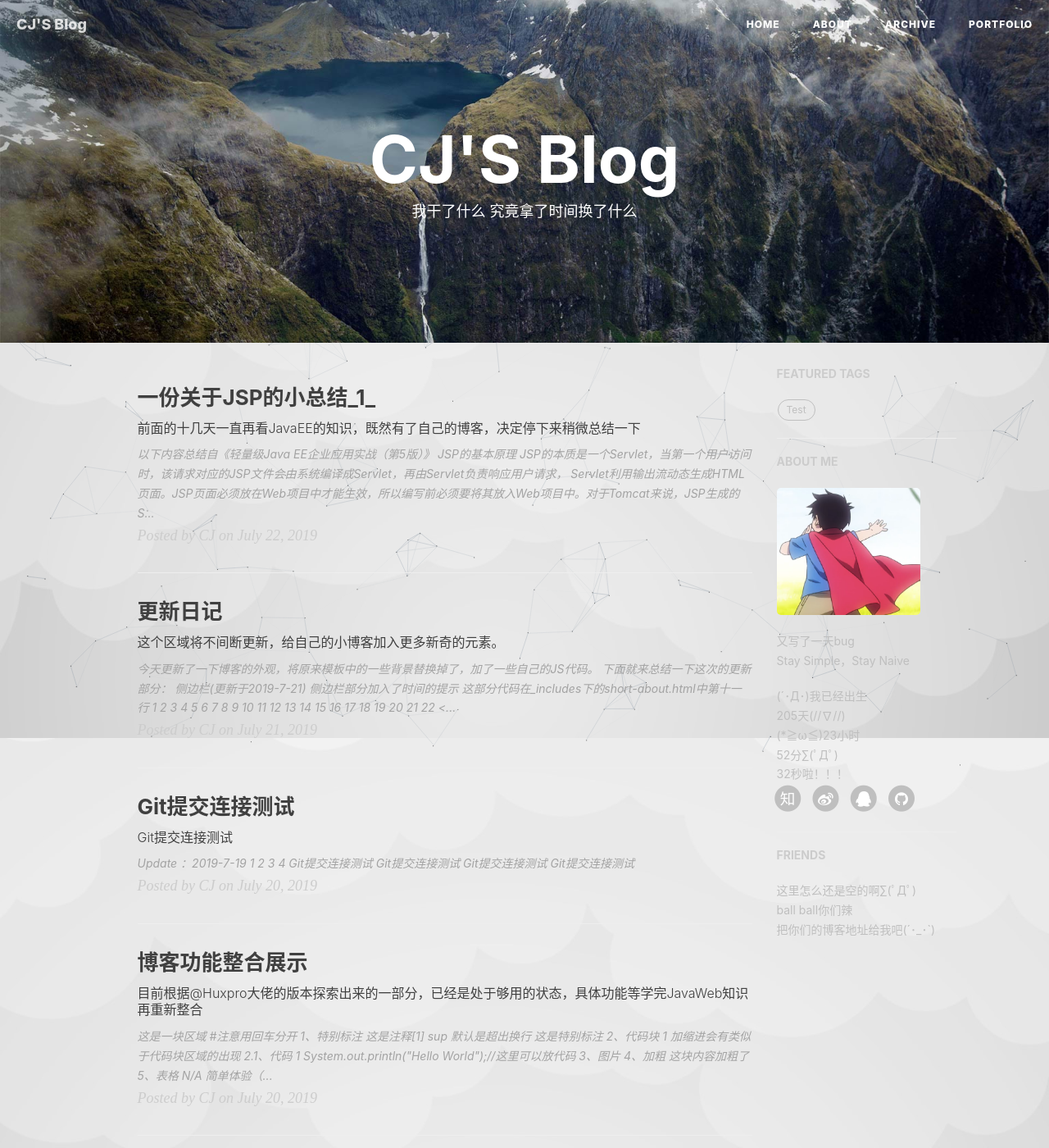
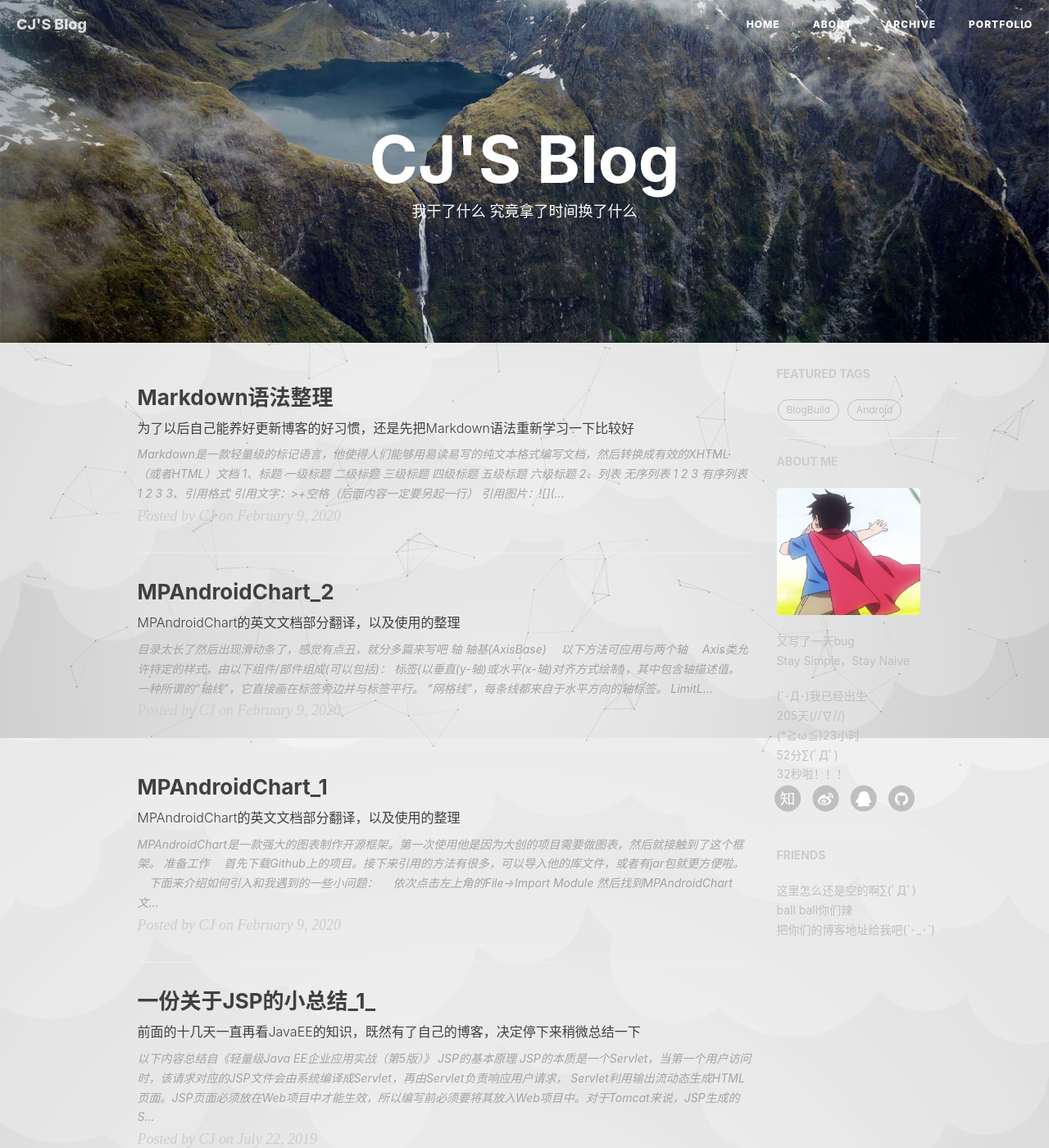
Before and after one commit to CJ0301/CJ0301.github.io, a Jekyll site: the page built from index.html, in a window 1280 px wide and 1400 px high. Shown: the whole window at 82% size. Built offline with Jekyll 4.4.1, drawn with Linux system fonts in a browser that asks for light colours; nearby versions of some CDN libraries; the list of posts is cut into pages by our own code; comment, search, counter and statistics services are not loaded.

Commit message:
20200209 updata

````diff
--- a/_posts/2019-7-20-article-test.md
+++ /dev/null
@@ -1,54 +0,0 @@
----
-layout: 		post
-title: 			"博客功能整合展示"
-subtitle: 		"目前根据@Huxpro大佬的版本探索出来的一部分，已经是处于够用的状态，具体功能等学完JavaWeb知识再重新整合"
-author: 		"CJ"
-header-img: 	"img/post-bg-test.jpg"
-header-mask: 	0.3
-catalog: 		true
-mathjax: 		true
-tags:
-  - Test
-  - Life
----
-
-> 这是一块区域	#注意用回车分开
-
-### 1、特别标注
-
-这是注释<sup>[[1]](#ref1)</sup> sup<br/>
-默认是超出换行<br/>
-这是`特别标注`
-
-### 2、代码块
-
-	加缩进会有类似于代码块区域的出现
-
-
-#### 2.1、代码
-```java
-System.out.println("Hello World");//这里可以放代码
-```
-
-### 3、图片
-![](/img/hero.png)
-
-### 4、加粗
-**这块内容加粗了**
-
-### 5、表格
-
-| N/A      | 简单体验（页面）  | 中等体验（mini-app） | 核心体验（app） |
-| -------- | ----------------- | -------------------- | --------------- |
-| 纯微信流 | 公众号 小程序     | 小程序               | 我想要个原生啊  |
-| 创业公司 | 公众号 Web 小程序 | Web 小程序           | 拉回原生啊      |
-| 中大公司 | 公众号 Web 小程序 | Web 小程序           | 拉回原生啊      |
-| 巨头公司 | 公众号 Web        | 不跟微信玩           | 不跟微信玩      |
-
-### 6、数学公式
-
-$\Sigma = \\{0, 1\\}$
-
-### 7、链接与注释
-- [这里可以加友情连接](http://www.baidu.com)<br/>
-1.<a id="ref1">[注释]
--- a/_posts/2019-7-20-git-commit.md
+++ /dev/null
@@ -1,17 +0,0 @@
----
-layout: post
-title: "Git提交连接测试"
-subtitle: 'Git提交连接测试'
-author: "CJ"
-header-style: text
-tags:
-  - Test
----
-
-Update ：2019-7-19
-
----
-	Git提交连接测试
-	Git提交连接测试
-	Git提交连接测试
-	Git提交连接测试
--- a/_posts/2019-7-21-up-date.md
+++ b/_posts/2019-7-21-up-date.md
@@ -7,7 +7,7 @@ header-img: 	"img/post-bg-fblog.jpg"
 header-mask: 	0.3
 catalog: 		true
 tags:
-  - upate
+  - BlogBuild
 ---
 
 今天更新了一下博客的外观，将原来模板中的一些背景替换掉了，加了一些自己的JS代码。
--- /dev/null
+++ b/_posts/2020-2-9-about-MPAndroidChart_01.md
@@ -0,0 +1,284 @@
+---
+layout: 		post
+title: 			"MPAndroidChart_1"
+subtitle: 		'MPAndroidChart的英文文档部分翻译，以及使用的整理'
+author: 		"CJ"
+header-img: 	"img/post-bg-fblog.jpg"
+header-mask: 	0.3
+catalog: 		true
+tags:
+  - Android
+---
+> [MPAndroidChart](https://github.com/PhilJay/MPAndroidChart)是一款强大的图表制作开源框架。第一次使用他是因为大创的项目需要做图表，然后就接触到了这个框架。
+
+## 准备工作
+&emsp;首先下载Github上的[项目](https://github.com/PhilJay/MPAndroidChart)。接下来引用的方法有很多，可以导入他的库文件，或者有jar包就更方便啦。
+&emsp;下面来介绍如何引入和我遇到的一些小问题：
+&emsp;依次点击左上角的```File->Import Module``` 然后找到```MPAndroidChart```文件下的```MPChartLib```,然后进入```Project Structure(按快捷键ctrl+alt+shift+s或者点右上角的一个文件夹的小图标)```,然后依次点击```Dependencies->app-> + ->Module Dependency```,最后选中```MPChartLib```
+&emsp;这里有遇到一个小问题，在MPChartLib的gradle文件中作者有加一行maven的依赖，可能会导致如下报错：
+![](/img/in-posts/20200209_error_1.png)
+只要删除如下一行代码即可
+![](/img/in-posts/20200209_error_2.png)
+
+## 使用
+#### 初始化
+&emsp;创建视图的方式有两种，第一种就是在XML文件里添加
+
+	<com.github.mikephil.charting.charts.LineChart
+        android:id="@+id/chart"
+        android:layout_width="match_parent"
+        android:layout_height="match_parent" />
+
+&emsp;然后在Activity、Fragment或是其他一些代码中进行处理
+
+	// in this example, a LineChart is initialized from xml
+	 LineChart chart = (LineChart) findViewById(R.id.chart);
+
+&emsp;或是直接在代码中创建
+
+	// programmatically create a LineChart
+ 	LineChart chart = new LineChart(Context);
+    // get a layout defined in xml
+ 	RelativeLayout rl = (RelativeLayout) findViewById(R.id.relativeLayout);
+ 	rl.add(chart);
+    // add the programmatically created chart
+
+#### 添加数据
+&emsp;在你的图表初始化过后，你可以创建数据并添加到图表之中。这里用LineChart作为例子，LineChart的数据用Entry进行封装，Entry的属性包括x坐标与y坐标，而其他表格用其他的类进行封装(后文进行介绍)。
+
+	YourData[] dataObjects = ...;
+	List<Entry> entries = new ArrayList<Entry>();
+	for (YourData data : dataObjects) {
+    // turn your data into Entry objects
+	 entries.add(new Entry(data.getValueX(), data.getValueY()));
+	}
+
+&emsp;下一步，你需要将封装若干Entry的同类数据集放入一个LineDataSet中，并为这个数据集添加一个标签，进行单独的样式处理。
+
+	LineDataSet dataSet = new LineDataSet(entries, "Label"); // add entries to dataset
+	dataSet.setColor(...);
+	dataSet.setValueTextColor(...); // styling, ...
+
+&emsp;最后，你需要将所有的LineDataSet放入LineData中，有几条添加几条
+
+	LineData lineData = new LineData();
+	lineData.addDataSet(dataSet);
+	chart.setData(lineData);
+	chart.invalidate(); // refresh
+
+&emsp;整体代码：
+
+	public class MainActivity extends AppCompatActivity {
+    	LineChart lineChart;
+    	@Override
+    	protected void onCreate(Bundle savedInstanceState) {
+       	 super.onCreate(savedInstanceState);
+       	 setContentView(R.layout.activity_main);
+       	 lineChart = findViewById(R.id.lineChart);
+       	 List<Entry> entries = new ArrayList<>();
+       	 entries.add(new Entry(1,20f));
+       	 entries.add(new Entry(2,14f));
+       	 entries.add(new Entry(3,26f));
+       	 entries.add(new Entry(4,10f));
+       	 entries.add(new Entry(5,30f));
+
+       	 LineDataSet lineDataSet = new LineDataSet(entries,"参数1");
+
+       	 LineData lineData = new LineData();
+       	 lineData.addDataSet(lineDataSet);
+
+       	 lineChart.setData(lineData);
+		 lineChart.invalidate();
+    	 }
+	}
+
+&emsp;显示效果：
+![](/img/in-posts/20200209_simple_chart.png)
+
+
+## 交互
+#### 启用与禁用交互
+- setTouchEnabled(boolean enabled)：允许启用/禁用与图表的所有可能的触摸交互。
+- setDragEnabled(boolean enabled)：启用/禁用图表的拖动(平移)。
+- setScaleEnabled(boolean enabled)：启用/禁用图表在两个轴上的缩放。
+- setScaleXEnabled(boolean enabled)：启用/禁用x轴上的缩放。
+- setScaleYEnabled(boolean enabled)：启用/禁用y轴上的缩放。
+- setPinchZoom(boolean enabled)：如果设置为真，则启用按压缩放。如果禁用，x轴和y轴可以分开缩放.
+- setDoubleTapToZoomEnabled(boolean enabled)：将此设置为false，不允许通过双击放大图表。
+
+#### 图表翻转/减速
+- setDragDecelerationEnabled(boolean enabled)：如果设置为真，则图表在修饰后继续滚动。默认值：真。
+- setDragDecelerationFrictionCoef(float coef)：减速摩擦系数在[0；1]区间内，较高的值表示速度将缓慢下降，例如，如果它设置为0，它将立即停止。1是一个无效的值，并将自动转换为0.9999。
+
+#### 高亮值
+[内容太多 另外辟了个专题👇](#高亮)
+
+#### 手势回调
+&emsp;OnChartGestureListener能对图表操作的手势进行反应
+
+    public interface OnChartGestureListener {
+	 /**
+	  Callbacks when a touch-gesture has started on the chart (ACTION_DOWN)
+
+	  @param lastPerformedGesture
+     */
+
+		void onChartGestureStart(MotionEvent me, ChartGesture lastPerformedGesture);
+
+	 /**
+	  Callbacks when a touch-gesture has ended on the chart (ACTION_UP, ACTION_CANCEL)
+
+	  @param lastPerformedGesture
+	 */
+
+		void onChartGestureEnd(MotionEvent me, ChartGesture lastPerformedGesture);
+
+	 /**
+	  Callbacks when the chart is longpressed.
+	 */
+
+		public void onChartLongPressed(MotionEvent me);
+
+	 /**
+	  Callbacks when the chart is double-tapped.
+	 */
+
+    	public void onChartDoubleTapped(MotionEvent me);
+
+	 /**
+	  Callbacks when the chart is single-tapped.
+	 */
+
+    	public void onChartSingleTapped(MotionEvent me);
+
+	 /**
+	  Callbacks then a fling gesture is made on the chart.
+
+	  @param velocityX
+	  @param velocityY
+	 */
+
+    	public void onChartFling(MotionEvent me1, MotionEvent me2, float velocityX, float velocityY);
+
+    /**
+      Callbacks when the chart is scaled / zoomed via pinch zoom gesture.
+
+	  @param scaleX scalefactor on the x-axis
+	  @param scaleY scalefactor on the y-axis
+     */
+
+		public void onChartScale(MotionEvent me, float scaleX, float scaleY);
+
+    /**
+      Callbacks when the chart is moved / translated via   drag gesture.
+
+	  @param dX translation distance on the x-axis
+	  @param dY translation distance on the y-axis
+	 */
+
+		public void onChartTranslate(MotionEvent me, float dX, float dY);
+
+    }
+
+## 高亮
+#### 启用与禁用突出显示
+- setHighlightPerDragEnabled(boolean enabled)：将此设置为真Chart允许在图表表面完全缩放时，每拖一次突出显示。默认值：true
+- setHighlightPerTapEnabled(boolean enabled)：将此设置为falseChart若要防止通过点击手势突出显示值，请执行以下操作。值仍然可以通过拖动或编程方式突出显示。默认值：true
+- setMaxHighlightDistance(float distanceDp)：在DP中设置最大高亮距离。在图表上按一下，离条目越远，距离越远，就不会触发高亮显示。默认值：500 dp
+
+&emsp;高亮设置作用于DataSet对象
+
+	dataSet.setHighlightEnabled(true); // allow highlighting for DataSet
+	// set this to false to disable the drawing of highlight indicator (lines)
+	dataSet.setDrawHighlightIndicators(true);
+	dataSet.setHighlightColor(Color.BLACK); // color for highlight indicator
+	// and more...
+
+#### 以编程的方式突出显示
+- highlightValue(float x, int dataSetIndex, boolean callListener)：高亮显示给定数据集中给定x位置处的值。提供-1作为数据设置索引，以撤消所有突出显示。布尔标志决定选择侦听器是否应该被调用。
+- highlightValue(Highlight high, boolean callListener)：突出显示所提供的值。Highlight对象。提供NULL以撤消所有突出显示。布尔标志决定选择侦听器是否应该被调用。
+- highlightValues(Highlight[] highs)：突出显示由给定Highlight[]阵列。提供空数组或空数组来撤消所有突出显示。
+- getHighlighted()：返回Highlight[]数组，该数组包含关于所有突出显示的条目、其x索引和数据集索引的信息。
+
+#### 选择回调
+&emsp;OnChartValueSelectedListener,数据被选择时调用
+
+	public interface OnChartValueSelectedListener {
+	 /**
+	  Called when a value has been selected inside the chart.
+
+	  @param e The selected Entry.
+	  @param h The corresponding highlight object that contains information
+	  about the highlighted position
+	 */
+
+		public void onValueSelected(Entry e, Highlight h);
+
+	 /**
+	  Called when nothing has been selected or an "un-select" has been made.
+	 */
+		public void onNothingSelected();
+	}
+
+#### 高亮类
+&emsp;高亮类能根据x轴y轴以及下标定位需要高亮的点
+
+	public Highlight(float x, float y, int dataSetIndex, int dataIndex) {
+        this.mX = x;
+        this.mY = y;
+        this.mDataSetIndex = dataSetIndex;
+        this.mDataIndex = dataIndex;
+    }
+
+    public Highlight(float x, float y, int dataSetIndex) {
+        this.mX = x;
+        this.mY = y;
+        this.mDataSetIndex = dataSetIndex;
+        this.mDataIndex = -1;
+    }
+
+    public Highlight(float x, int dataSetIndex, int stackIndex) {
+        this(x, Float.NaN, dataSetIndex);
+        this.mStackIndex = stackIndex;
+    }
+
+	 /**
+	  constructor
+
+	  @param x            the x-value of the highlighted value
+	  @param y            the y-value of the highlighted value
+	  @param dataSetIndex the index of the DataSet the highlighted value belongs to
+     */
+	public Highlight(float x, float y, float xPx, float yPx, int dataSetIndex, YAxis.AxisDependency axis) {
+        this.mX = x;
+        this.mY = y;
+        this.mXPx = xPx;
+        this.mYPx = yPx;
+        this.mDataSetIndex = dataSetIndex;
+        this.axis = axis;
+    }
+
+	 /**
+	  Constructor, only used for stacked-barchart.
+
+	  @param x            the index of the highlighted value on the x-axis
+	  @param y            the y-value of the highlighted value
+	  @param dataSetIndex the index of the DataSet the highlighted value belongs to
+	  @param stackIndex   references which value of a stacked-bar entry has been selected
+	 */
+	public Highlight(float x, float y, float xPx, float yPx, int dataSetIndex, int stackIndex, YAxis.AxisDependency axis) {
+		this(x, y, xPx, yPx, dataSetIndex, axis);
+        this.mStackIndex = stackIndex;
+    }
+
+&emsp;举个🌰：
+
+	//find the first point in dataset which position is （2，20）
+	Highlight highlight = new Highlight(2f,20f,0);
+
+    // highlight this value, don't call listener
+    lineChart.highlightValue(highlight,false);
+
+#### 自定义高亮笔
+可以用ChartHighlighter类来定制自己的高亮笔
+- setHighlighter(ChartHighlighter highlighter)：：为处理/处理图表视图上执行的所有高亮显示触摸事件的图表设置自定义高亮显示对象。您的自定义荧光笔对象需要扩展ChartHighlighter类。
--- /dev/null
+++ b/_posts/2020-2-9-about-MPAndroidChart_02.md
@@ -0,0 +1,156 @@
+---
+layout: 		post
+title: 			"MPAndroidChart_2"
+subtitle: 		'MPAndroidChart的英文文档部分翻译，以及使用的整理'
+author: 		"CJ"
+header-img: 	"img/post-bg-fblog.jpg"
+header-mask: 	0.3
+catalog: 		true
+tags:
+  - Android
+---
+> 目录太长了然后出现滑动条了，感觉有点丑，就分多篇来写吧
+
+## 轴
+#### 轴基(AxisBase)
+&emsp;以下方法可应用与两个轴
+
+&emsp;Axis类允许特定的样式，由以下组件/部件组成(可以包括)：
+
+- 标签(以垂直(y-轴)或水平(x-轴)对齐方式绘制)，其中包含轴描述值。
+- 一种所谓的“轴线”，它直接画在标签旁边并与标签平行。
+- “网格线”，每条线都来自于水平方向的轴标签。
+- LimitLines，允许呈现特殊的信息，如边界或约束。
+
+#### 控制应绘制(轴的)哪些部分
+- setEnabled(boolean enabled)：设置启用或禁用轴。如果禁用，则不管其他设置如何，都不会绘制轴的任何部分。
+- setDrawLabels(boolean enabled)：将此设置为true，以启用绘制轴的标签。
+- setDrawAxisLine(boolean enabled)：如果沿轴线(轴线线)是否应该绘制，则将其设置为true。
+- setDrawGridLines(boolean enabled)：将其设置为true，以启用设置轴的网格线。
+
+#### 自定义轴范围(最小/最大)
+- setAxisMaximum(float max)：设置此轴的自定义最大值。如果设置了该值，则不会根据所提供的数据自动计算此值。
+- resetAxisMaximum()：调用它以撤消以前设置的最大值。通过这样做，您将再次允许轴自动计算它的最大值。
+- setAxisMinimum(float min)：设置此轴的自定义最小值。如果设置了该值，则不会根据所提供的数据自动计算此值。
+- resetAxisMinimum()调用它以撤消以前设置的最小值。通过这样做，您将再次允许轴自动计算它的最小值。
+- setStartAtZero(boolean enabled)：弃用-使用setAxisMinValue(...)或setAxisMaxValue(...)相反。
+- setInverted(boolean enabled)：如果设置为真，这个轴将反转，这意味着最高的值将在底部，最低的值在顶部。
+- setSpaceTop(float percent)：设置图表中最高值的顶部间距(占总轴范围的百分比)，与轴上的最高值相比。
+- setSpaceBottom(float percent)：将图表中最低值的底部间距(以总轴范围的百分比)与轴上的最低值相比较。
+- setShowOnlyMinMax(boolean enabled)如果启用，此轴将只显示它的最小值和最大值。这将忽略/覆盖定义的标签计数(如果不是强制的话)。
+- setLabelCount(int count, boolean force)：设置y轴的标签数。请注意，这个数字不是固定的(如果force==false)，并且只能近似。如果启用了强制(True)，则会绘制精确的标签计数--这会导致轴上的不均匀数字。
+- setPosition(YAxisLabelPosition pos)：设置绘制轴标签的位置。内部图表或外部图表。
+- setGranularity(float gran)：设置y轴值之间的最小间隔。这可用于避免在缩放到为轴设置的小数数不再允许区分两个轴值时重复值。
+- setGranularityEnabled(boolean enabled)：启用粒度特性，在缩放时限制y轴的间隔。默认值：false
+
+#### 格式化轴值
+&emsp;使用ValueFormatter类，进行坐标信息显示的定制
+
+&emsp;举个🌰：
+
+	xAxis.setValueFormatter(new IAxisValueFormatter() {
+		@Override
+			public String getFormattedValue(float v, AxisBase axisBase) {
+				return v==0?"个数":v==6?"(星期)":(int)v+"";
+			}
+		});
+
+#### 警戒线
+&emsp;在x轴或者y轴添加边线或者警戒线。
+
+- addLimitLine(LimitLine l)*增加一个新的LimitLine到这个轴。
+- removeLimitLine(LimitLine l)*移除指定的LimitLine从这个轴。
+添加/删除可用的更多方法。
+- setDrawLimitLinesBehindData(boolean enabled)：允许控制LimitLines和实际数据。如果此值设置为true，则LimitLines则绘制在实际数据后面，否则绘制在顶部。默认值：false
+
+&emsp;举个🌰：
+
+	YAxis leftAxis = chart.getAxisLeft();
+	LimitLine ll = new LimitLine(140f, "Blood Pressure High");
+	ll.setLineColor(Color.RED);
+	ll.setLineWidth(4f);
+	ll.setTextColor(Color.BLACK);
+	ll.setTextSize(12f);
+	// .. and more styling options
+	leftAxis.addLimitLine(ll);
+
+## XAxis
+&emsp;XAxis继承自[AxisBase](#轴基(AxisBase))，是与水平轴相关的所有内容的数据和信息容器。
+&emsp;这个XAxis类允许特定的样式，并由以下组件/部件组成(可以由以下组件/部件组成)：
+
+- 一种所谓的“轴线”，它直接画在标签旁边并与标签平行。
+- “网格线”，每条线都来自垂直方向的轴标签。
+
+&emsp;获取XAxis实例
+
+	XAxis xAxis = chart.getXAxis();
+
+#### 自定义轴值
+- setLabelRotationAngle(float angle)：设置绘制x轴标签的角度(以度数为单位)。
+- setPosition(XAxisPosition pos)：设置XAxis应该出现。在顶部、底部、两边、顶部、内部或底部之间进行选择。
+
+&emsp;举个🌰：
+
+	XAxis xAxis = chart.getXAxis();
+	xAxis.setPosition(XAxisPosition.BOTTOM);
+	xAxis.setTextSize(10f);
+	xAxis.setTextColor(Color.RED);
+	xAxis.setDrawAxisLine(true);
+	xAxis.setDrawGridLines(false);
+	// set a custom value formatter
+	xAxis.setValueFormatter(new MyCustomFormatter());
+	// and more...
+
+## YAxis
+&emsp;YAxis也继承自[AxisBase](#轴基(AxisBase))，是与垂直轴相关的所有内容的数据和信息容器。有一些图表有左右轴，像雷达图只有一个轴。默认情况下两个轴都会被画出来
+
+&emsp;获取YAxis实例
+
+	YAxis leftAxis = chart.getAxisLeft();
+	YAxis rightAxis = chart.getAxisRight();
+	YAxis leftAxis = chart.getAxis(AxisDependency.LEFT);
+	YAxis yAxis = radarChart.getYAxis(); // this method radarchart only
+
+
+Tips：
+
+- 在运行时，使用```public AxisDependency getAxisDependency()```决定用哪个轴。
+- 如果想让定制对轴的范围生效则需要在设置数据之前
+
+#### 轴相依性
+&emsp;默认情况下，添加到图表的所有数据均相对于图表的左侧YAxis进行绘制。 如果未进一步指定和启用，则将调整右Y轴以表示与左轴相同的比例。
+
+&emsp;如果您的图表需要支持不同的轴比例，则可以通过设置数据应绘制的轴来实现。 这可以通过更改DataSet对象的AxisDependency来完成：
+
+	LineDataSet dataSet = ...; // get a dataset
+	dataSet.setAxisDependency(AxisDependency.RIGHT);
+
+#### 零线
+&emsp;除了网格线，YAxis还有一个零线可单独配置
+
+- setDrawZeroLine(boolean enabled)：：启用/禁用绘制零线。
+-  setZeroLineWidth(float width)：：设置零行的线宽。
+- setZeroLineColor(int color)：：设置零行应该具有的颜色。
+
+&emsp;举个🌰：
+
+	// data has AxisDependency.LEFT
+	YAxis left = mChart.getAxisLeft();
+	left.setDrawLabels(false); // no axis labels
+	left.setDrawAxisLine(false); // no axis line
+	left.setDrawGridLines(false); // no grid lines
+	left.setDrawZeroLine(true); // draw a zero line
+	mChart.getAxisRight().setEnabled(false); // no right axis
+
+&emsp;更多的🌰：
+
+	YAxis yAxis = mChart.getAxisLeft();
+	yAxis.setTypeface(...); // set a different font
+	yAxis.setTextSize(12f); // set the text size
+	yAxis.setAxisMinimum(0f); // start at zero
+	yAxis.setAxisMaximum(100f); // the axis maximum is 100
+	yAxis.setTextColor(Color.BLACK);
+	yAxis.setValueFormatter(new MyValueFormatter());
+	yAxis.setGranularity(1f); // interval 1
+	yAxis.setLabelCount(6, true); // force 6 labels
+	//... and more
--- /dev/null
+++ b/_posts/2020-2-9-about-markdown.md
@@ -0,0 +1,112 @@
+---
+layout: 		post
+title: 			"Markdown语法整理"
+subtitle: 		"为了以后自己能养好更新博客的好习惯，还是先把Markdown语法重新学习一下比较好"
+author: 		"CJ"
+header-img: 	"img/post-bg-test.jpg"
+header-mask: 	0.3
+catalog: 		true
+mathjax: 		true
+tags:
+  - BlogBuild
+---
+
+> [Markdown](https://zh.wikipedia.org/wiki/Markdown)是一款轻量级的标记语言，他使得人们能够用易读易写的纯文本格式编写文档，然后转换成有效的XHTML（或者HTML）文档
+
+### 1、标题
+# 一级标题
+## 二级标题
+### 三级标题
+#### 四级标题
+##### 五级标题
+###### 六级标题
+
+## 2、列表
+### 无序列表
+
+* 1
+* 2
+* 3
+
+### 有序列表
+
+1. 1
+2. 2
+3. 3
+
+## 3、引用格式
+引用文字：`>+空格`（后面内容一定要另起一行）
+引用图片：`![]()`
+引用链接：`[]()`
+> 此处放引用的内容
+
+![Hero](/img/hero.png)
+[友情链接](www.cjcjcj.top)
+
+
+## 4、文字样式
+*斜体*
+**粗体**
+***斜粗体***
+
+
+## 5、代码区块
+	 public static int[] add(int[] arr,int target) {
+             Map<Integer,Integer> nums = new HashMap<>();
+             for(int i=0;i<arr.length;i++) {
+                    if(nums.containsKey(target-arr[i])) {
+                           return new int[] {nums.get(target-arr[i]),i};
+                    }
+                    nums.put(arr[i], i);
+             }
+             return new int[] {};
+       }
+
+       public static void main(String[] args) {
+             int[] numbers = new int[]{2,7,9,11};
+             int[] arr = add(numbers,16);
+             for(int i:arr) {
+                    System.out.println(i+"");
+             }
+       }
+
+
+```
+public static int[] add(int[] arr,int target) {
+             Map<Integer,Integer> nums = new HashMap<>();
+             for(int i=0;i<arr.length;i++) {
+                    if(nums.containsKey(target-arr[i])) {
+                           return new int[] {nums.get(target-arr[i]),i};
+                    }
+                    nums.put(arr[i], i);
+             }
+             return new int[] {};
+       }
+
+       public static void main(String[] args) {
+             int[] numbers = new int[]{2,7,9,11};
+             int[] arr = add(numbers,16);
+             for(int i:arr) {
+                    System.out.println(i+"");
+             }
+       }
+
+```
+
+## 6、分割线
+---
+
+## 7、注释
+某专业名词<sup>[1](#ref1)</sup>
+
+<a id="ref1">[注释内容]
+
+## 8、表格
+`-`左对齐 `:-:`中对齐 `-:`右对齐
+
+| N/A      | 简单体验（页面）  | 中等体验（mini-app） | 核心体验（app） |
+| :--------: | :--------: | :--------: | :--------: |
+| 纯微信流 | 公众号 小程序     | 小程序               | 我想要个原生啊  |
+| 创业公司 | 公众号 Web 小程序 | Web 小程序           | 拉回原生啊      |
+| 中大公司 | 公众号 Web 小程序 | Web 小程序           | 拉回原生啊      |
+| 巨头公司 | 公众号 Web        | 不跟微信玩           | 不跟微信玩      |
````
Also changed, not shown: img/in-posts/20200209_error_1.png (added), img/in-posts/20200209_error_2.png (added), img/in-posts/20200209_simple_chart.png (added).
